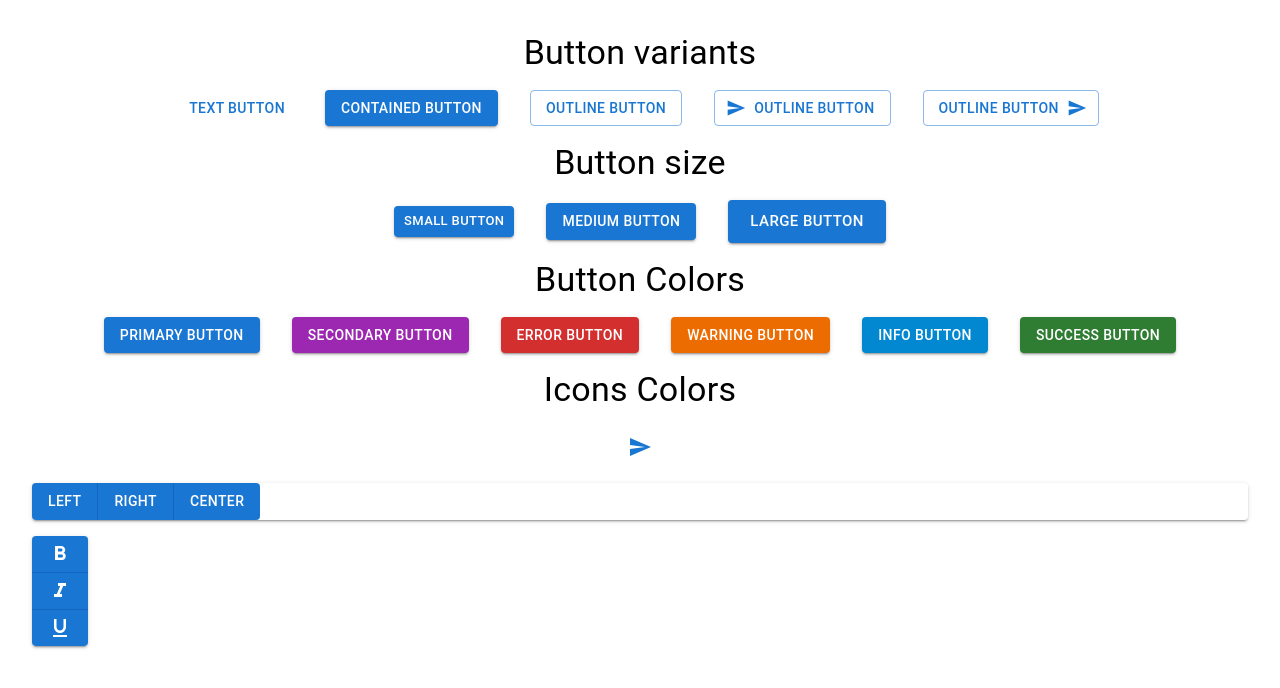
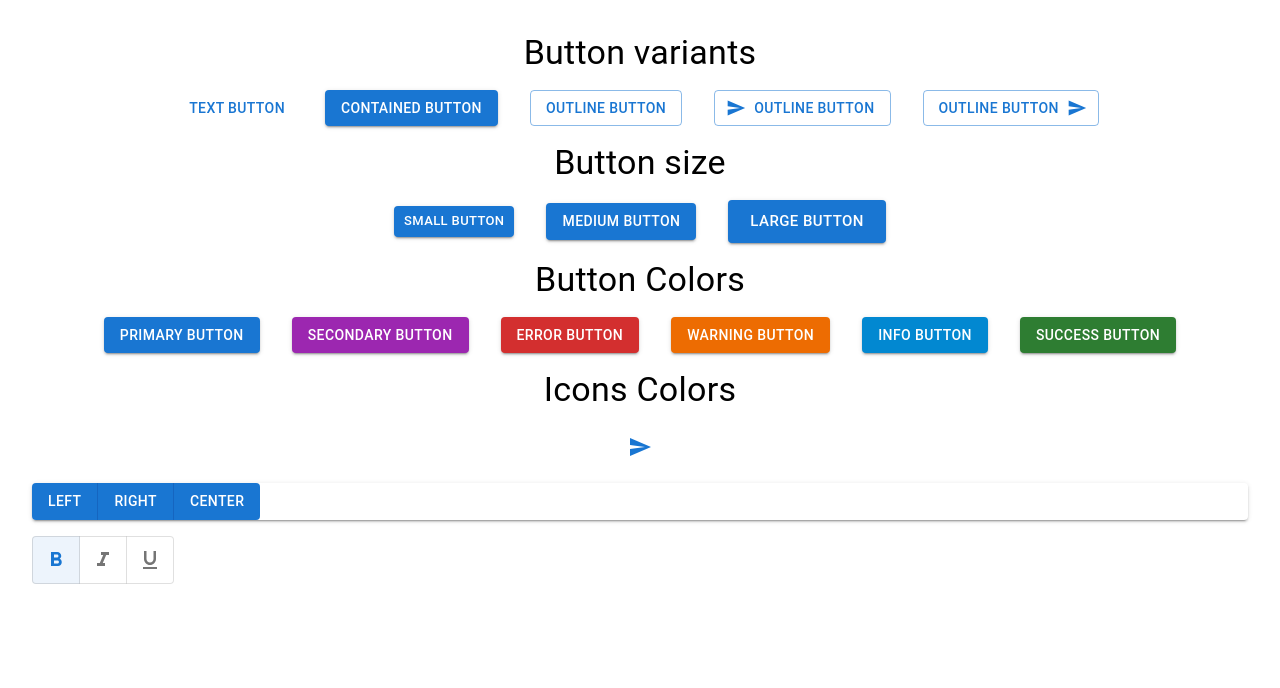
Before and after one commit to sam13007/material_UI, a React (Create React App) app: page / in a window 1280 px wide. Shown: the top 688 px of the page. Built offline with nearby package versions, Linux system fonts and the light colour scheme.

Commit message:
ToggleButtonGroup

```diff
--- a/src/components/ButtonMui.jsx
+++ b/src/components/ButtonMui.jsx
@@ -1,10 +1,12 @@
-import React from "react";
+import React, { useState } from "react";
 import {
   Button,
   Stack,
   Typography,
   IconButton,
   ButtonGroup,
+  ToggleButtonGroup,
+  ToggleButton,
 } from "@mui/material";
 import SendIcon from "@mui/icons-material/Send";
 import FormatBoldIcon from "@mui/icons-material/FormatBold";
@@ -12,6 +14,11 @@ import FormatItalicIcon from "@mui/icons-material/FormatItalic";
 import FormatUnderlinedIcon from "@mui/icons-material/FormatUnderlined";
 
 function ButtonMui() {
+  const [format, setFormat] = useState(["bold"]);
+  const handleFormat = (e, formatValue) => {
+    console.log(formatValue);
+    setFormat(formatValue);
+  };
   return (
     <Stack spacing={2} sx={{ padding: 4 }}>
       <Typography variant="h4">Button variants</Typography>
@@ -81,19 +88,17 @@ function ButtonMui() {
         <Button>Right</Button>
         <Button>center</Button>
       </ButtonGroup>
-      <Stack direction="row" spacing={4}>
-        <ButtonGroup variant="contained" orientation="vertical">
-          <Button>
-            <FormatBoldIcon />
-          </Button>
-          <Button>
-            <FormatItalicIcon />
-          </Button>
-          <Button>
-            <FormatUnderlinedIcon />
-          </Button>
-        </ButtonGroup>
-      </Stack>
+      <ToggleButtonGroup value={format} color="primary" onChange={handleFormat}>
+        <ToggleButton value="bold">
+          <FormatBoldIcon />
+        </ToggleButton>
+        <ToggleButton value="italic">
+          <FormatItalicIcon />
+        </ToggleButton>
+        <ToggleButton value="underline">
+          <FormatUnderlinedIcon />
+        </ToggleButton>
+      </ToggleButtonGroup>
     </Stack>
   );
 }
```
